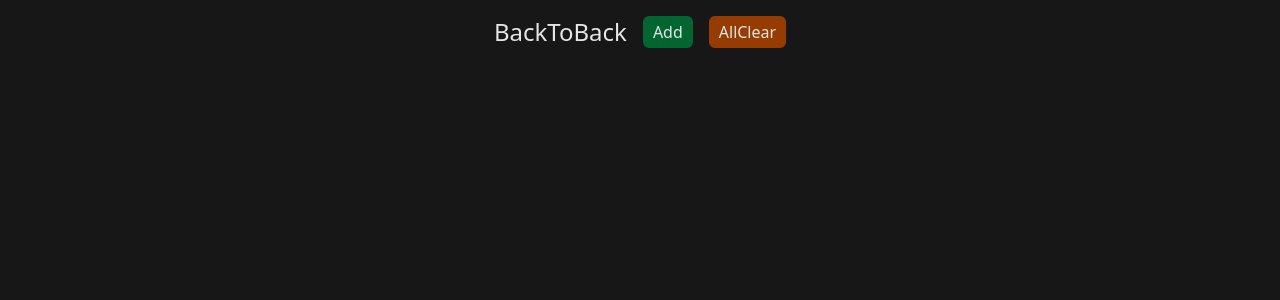
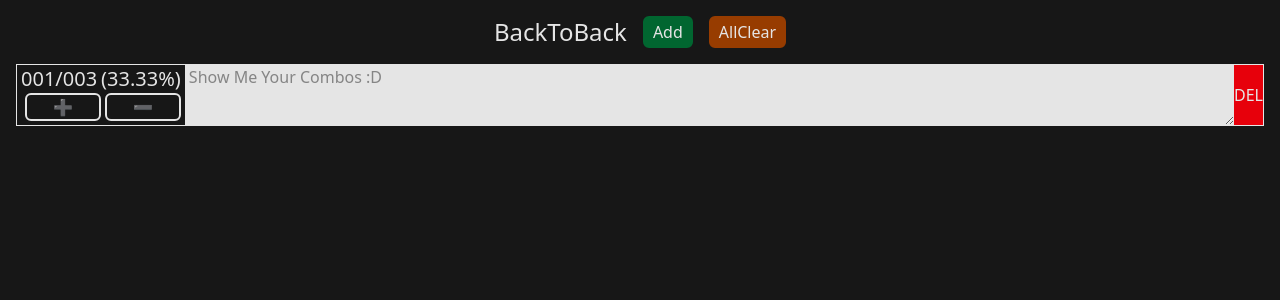
Before and after one commit to Lootmann/mynewgear, a React (Vite) app: page /mynewgear/counter in a window 1280 px wide. Both pictures are taken after a click on the button "Add". Shown: the top 300 px of the page. Built offline with nearby package versions, Linux system fonts and the light colour scheme.

Commit message:
Counter: impl counter without save and load

```diff
--- a/src/App.tsx
+++ b/src/App.tsx
@@ -2,7 +2,7 @@ import { StrictMode } from "react";
 import { createRoot } from "react-dom/client";
 import { BrowserRouter, Route, Routes } from "react-router-dom";
 import Main from "./Main.tsx";
-import Counter from "./counter/Counter.tsx";
+import CounterMain from "./counter/Main";
 
 createRoot(document.getElementById("root")!).render(
   <StrictMode>
@@ -10,7 +10,7 @@ createRoot(document.getElementById("root")!).render(
       <main className="h-full bg-neutral-900 text-neutral-200">
         <Routes>
           <Route path="/" element={<Main />}></Route>
-          <Route path="/counter" element={<Counter />}></Route>
+          <Route path="/counter" element={<CounterMain />}></Route>
         </Routes>
       </main>
     </BrowserRouter>
--- a/src/counter/Counter.tsx
+++ b/src/counter/Counter.tsx
@@ -1,33 +1,76 @@
-import { Link } from "react-router-dom";
+import { useState } from "react";
 
-const button = `border-2 px-2 rounded-md`;
+export type counterType = {
+  id: string;
+  total: number;
+  success: number;
+  input: string;
+};
 
-export default function Counter() {
+type counterProps = {
+  total: number;
+  success: number;
+  input: string;
+};
+
+const nubmerToString = (num: number) => {
+  const str = String(num);
+  if (num < 10) return "00" + str;
+  else if (num < 100) return "0" + str;
+  return str;
+};
+
+export default function Counter(props: counterProps) {
+  const [total, setTotal] = useState<number>(props.total);
+  const [success, setSuccess] = useState<number>(props.success);
+
+  function addTotal() {
+    setTotal((total) => total + 1);
+  }
+
+  function addSuccess() {
+    setSuccess((success) => success + 1);
+    setTotal((total) => total + 1);
+  }
+
   return (
-    <div className="p-4">
-      <header className="flex gap-4 align-middle justify-center">
-        <Link to="/">
-          <h1 className="text-2xl">BackToBack</h1>
-        </Link>
+    <div className="flex border-1">
+      <div className="flex flex-col justify-center px-1">
+        <div className="">
+          <span className="text-xl mr-1">
+            {nubmerToString(success)}/{nubmerToString(total)}
+          </span>
+          <span className="text-xl">
+            ({((success / total) * 100).toFixed(2)}%)
+          </span>
+        </div>
 
-        <button
-          className={`${button}
-          bg-green-800 border-green-800
-          hover:bg-green-400 hover:border-green-400 hover:text-neutral-800
-          transition delay-75`}
-        >
-          Add
-        </button>
+        <div className="flex justify-center pl-1 mb-1 gap-1">
+          <button
+            onClick={() => addSuccess()}
+            className="border-2 text-md flex-grow rounded-md font-bold
+            hover:bg-green-700 hover:border-green-700"
+          >
+            ➕
+          </button>
+          <button
+            onClick={() => addTotal()}
+            className="border-2 text-md flex-grow rounded-md font-bold
+            hover:bg-yellow-700 hover:border-yellow-700"
+          >
+            ➖
+          </button>
+        </div>
+      </div>
 
-        <button
-          className={`${button}
-        bg-amber-800 border-amber-800
-        hover:bg-amber-400  hover:border-amber-400 hover:text-neutral-800
-        transition delay-75`}
-        >
-          AllClear
-        </button>
-      </header>
+      <textarea
+        name=""
+        id=""
+        className="flex-grow bg-neutral-200 text-neutral-800 px-1"
+        placeholder="Show Me Your Combos :D"
+      ></textarea>
+
+      <button className="bg-red-600">DEL</button>
     </div>
   );
 }
--- /dev/null
+++ b/src/counter/Main.tsx
@@ -0,0 +1,60 @@
+import { Link } from "react-router-dom";
+import Counter, { counterType } from "./Counter";
+import { useState } from "react";
+
+import { v4 as uuidv4 } from "uuid";
+
+const button = `border-2 px-2 rounded-md`;
+
+export default function Main() {
+  const [counters, steCounters] = useState<counterType[]>([]);
+
+  function addCounter() {
+    steCounters([
+      ...counters,
+      { id: uuidv4(), total: 3, success: 1, input: "" },
+    ]);
+  }
+
+  return (
+    <div className="p-4">
+      <header className="flex gap-4 align-middle justify-center mb-4">
+        <Link to="/">
+          <h1 className="text-2xl">BackToBack</h1>
+        </Link>
+
+        <button
+          onClick={() => {
+            addCounter();
+          }}
+          className={`${button}
+          bg-green-800 border-green-800
+          hover:bg-green-400 hover:border-green-400 hover:text-neutral-800
+          transition delay-75`}
+        >
+          Add
+        </button>
+
+        <button
+          className={`${button}
+        bg-amber-800 border-amber-800
+        hover:bg-amber-400  hover:border-amber-400 hover:text-neutral-800
+        transition delay-75`}
+        >
+          AllClear
+        </button>
+      </header>
+
+      <div className="flex flex-col gap-2">
+        {counters.map((counter) => (
+          <Counter
+            key={counter.id}
+            input={counter.input}
+            total={counter.total}
+            success={counter.success}
+          />
+        ))}
+      </div>
+    </div>
+  );
+}
```
